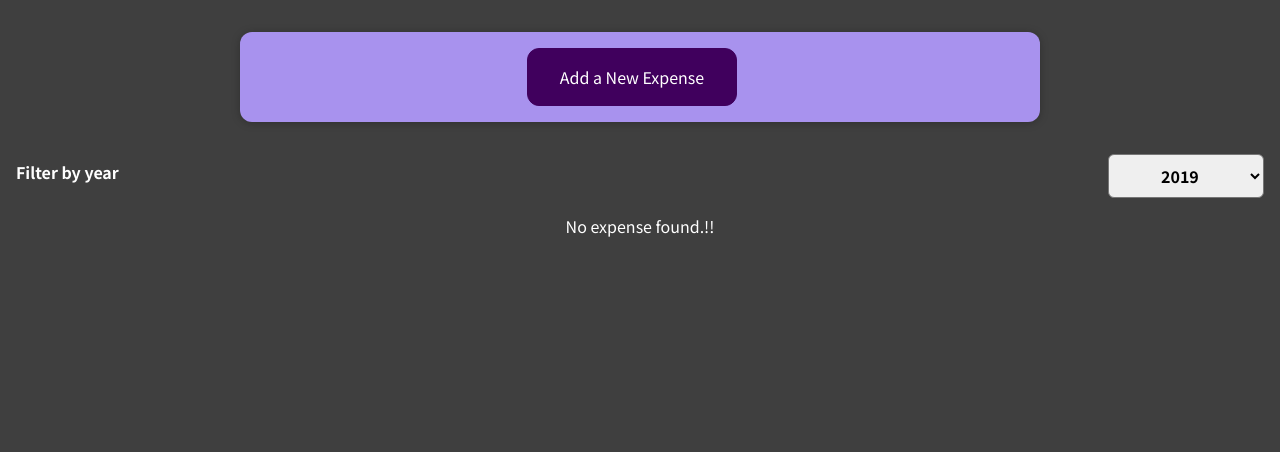
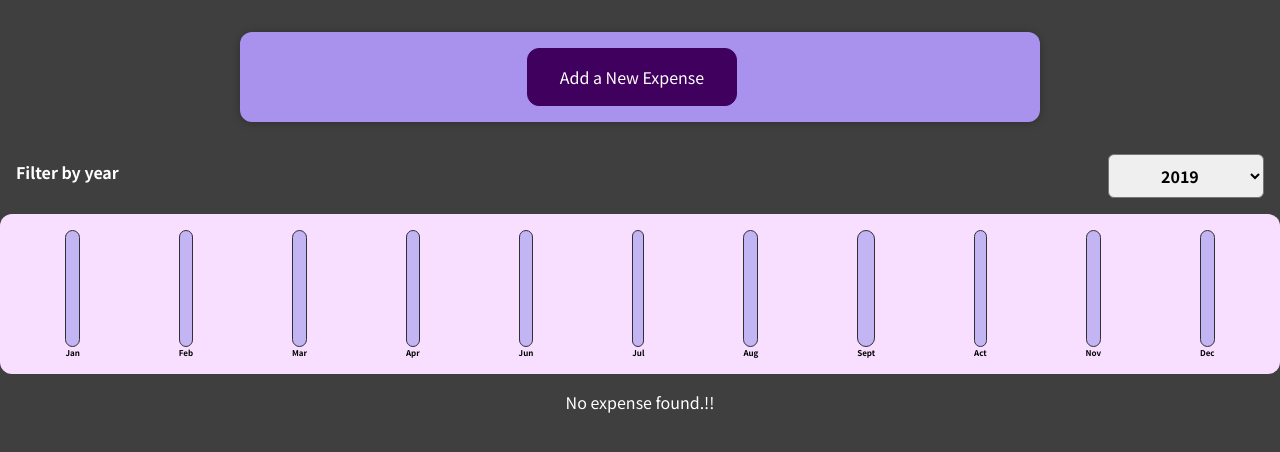
Before and after one commit to Razaul00003/react-basic-expense-tracker, a React (Create React App) app in the folder react1/: page / in a window 1280 px wide. Shown: the top 452 px of the page. Built offline with nearby package versions, Linux system fonts and the light colour scheme.

Commit message:
5th commit

```diff
--- /dev/null
+++ b/react1/src/components/Chart/Chart.css
@@ -0,0 +1,9 @@
+.chart {
+  padding: 1rem;
+  border-radius: 12px;
+  background-color: #f8dfff;
+  text-align: center;
+  display: flex;
+  justify-content: space-around;
+  height: 10rem;
+}
--- /dev/null
+++ b/react1/src/components/Chart/Chart.js
@@ -0,0 +1,21 @@
+import React from "react";
+import ChartBar from "./ChartBar";
+import "./Chart.css";
+
+const Chart = (props) => {
+  const dataPointsValues = props.dataPoints.map((dataPoint) => dataPoint.value);
+  const totalMaximum = Math.max(...dataPointsValues);
+  return (
+    <div className="chart">
+      {props.dataPoints.map((dataPoint) => (
+        <ChartBar
+          key={dataPoint.lable}
+          value={dataPoint.value}
+          maxValue={totalMaximum}
+          label={dataPoint.label}
+        />
+      ))}
+    </div>
+  );
+};
+export default Chart;
--- /dev/null
+++ b/react1/src/components/Chart/ChartBar.css
@@ -0,0 +1,30 @@
+.chart-bar {
+  height: 100%;
+  display: flex;
+  flex-direction: column;
+  align-items: center;
+}
+
+.chart-bar__inner {
+  height: 100%;
+  width: 100%;
+  border: 1px solid #313131;
+  border-radius: 12px;
+  background-color: #c3b4f3;
+  overflow: hidden;
+  display: flex;
+  flex-direction: column;
+  justify-content: flex-end;
+}
+
+.chart-bar__fill {
+  background-color: #4826b9;
+  width: 100%;
+  transition: all 0.3s ease-out;
+}
+
+.chart-bar__label {
+  font-weight: bold;
+  font-size: 0.5rem;
+  text-align: center;
+}
--- /dev/null
+++ b/react1/src/components/Chart/ChartBar.js
@@ -0,0 +1,21 @@
+import React from "react";
+import "./ChartBar.css";
+
+const ChartBar = (props) => {
+  let barFillHeight = "0%";
+  if (props.maxValue > 0) {
+    barFillHeight = Math.round((props.value / props.maxValue) * 100) + "%";
+  }
+  return (
+    <div className="chart-bar">
+      <div className="chart-bar__inner">
+        <div
+          className="chart-bar__fill"
+          style={{ height: barFillHeight }}
+        ></div>
+      </div>
+      <div className="chart-bar__label">{props.label}</div>
+    </div>
+  );
+};
+export default ChartBar;
--- a/react1/src/components/ExpenseItem/Expenses.js
+++ b/react1/src/components/ExpenseItem/Expenses.js
@@ -1,6 +1,7 @@
 import React, { useState } from "react";
 import ExpensesList from "./ExpensesList";
 import ExpensesFilter from "./ExpensesFilter";
+import ExpensesChart from "./ExpensesChart";
 
 function Expenses(props) {
   const [filteredYear, setFilteredYear] = useState("2019");
@@ -14,6 +15,7 @@
         selected={filteredYear}
         onChangeYear={filterChangeHandler}
       />
+      <ExpensesChart expenses={filteredItems} />
       <ExpensesList items={filteredItems} />
     </div>
   );
--- /dev/null
+++ b/react1/src/components/ExpenseItem/ExpensesChart.js
@@ -0,0 +1,25 @@
+import React from "react";
+import Chart from "../Chart/Chart";
+
+const ExpenseChart = (props) => {
+  const chartDataPoints = [
+    { label: "Jan", value: 0 },
+    { label: "Feb", value: 0 },
+    { label: "Mar", value: 0 },
+    { label: "Apr", value: 0 },
+    { label: "Jun", value: 0 },
+    { label: "Jul", value: 0 },
+    { label: "Aug", value: 0 },
+    { label: "Sept", value: 0 },
+    { label: "Act", value: 0 },
+    { label: "Nov", value: 0 },
+    { label: "Dec", value: 0 },
+  ];
+  for (const expense in props.expenses) {
+    const expenseMonth = expense.date.getMonth();
+    chartDataPoints[expenseMonth] = chartDataPoints[expenseMonth].value +=
+      expense.amount;
+  }
+  return <Chart dataPoints={chartDataPoints} />;
+};
+export default ExpenseChart;
--- a/react1/src/components/NewExpense/ExpenseForm.js
+++ b/react1/src/components/NewExpense/ExpenseForm.js
@@ -20,7 +20,7 @@
     event.preventDefault();
     const expenseData = {
       title: enterTitle,
-      amount: enterAmount,
+      amount: +enterAmount,
       date: new Date(enterDate),
     };
     props.onSaveExpenseData(expenseData);
```
Also changed, not shown: 1 other file (tests, documents, lock files or other folders).
